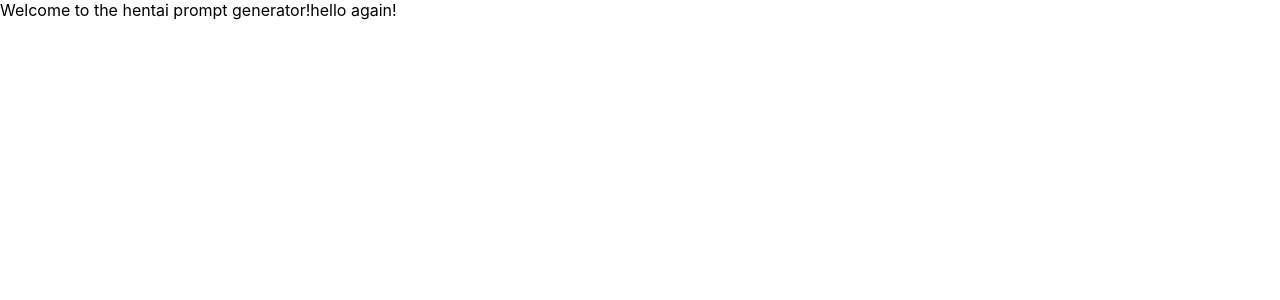
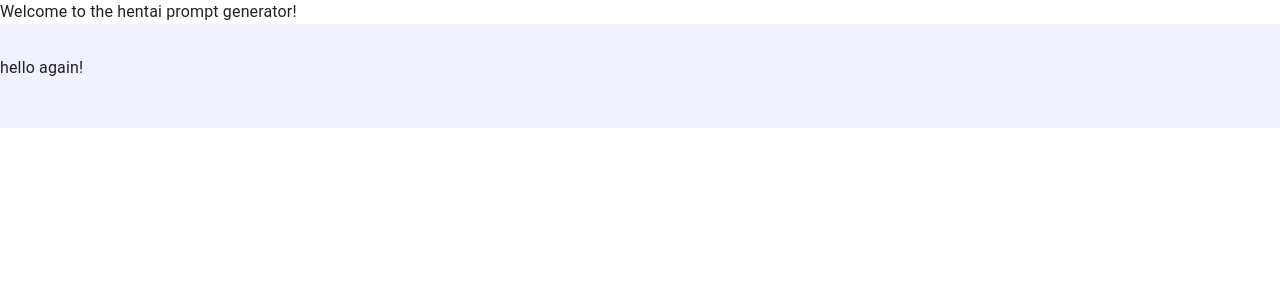
Before and after one commit to ten-gou/adventure-concept-architect, a React (Create React App) app in the folder client/: page / in a window 1280 px wide. Shown: the top 300 px of the page. Built offline with nearby package versions, Linux system fonts and the light colour scheme.

Commit message:
setting up base page

```diff
--- a/client/src/pages/Home/Home.js
+++ b/client/src/pages/Home/Home.js
@@ -1,8 +1,25 @@
 import React, { useState, useEffect } from 'react';
+
+import {
+    CssBaseline,
+    Box,
+    Grid,
+    Stack
+} from '@mui/material';
+import { styled  } from '@mui/material/styles';
+
+const BoxBackground = styled(Box)(({ theme }) => ({
+    paddingTop: '2rem',
+    paddingBottom: '3rem',
+    background: 'rgb(240, 240, 255)'
+}));
 
 const Home = () => {
     return (
+        <BoxBackground>
+        <CssBaseline />
         <text>hello again!</text>
+        </BoxBackground>
     );
 }
 
```
